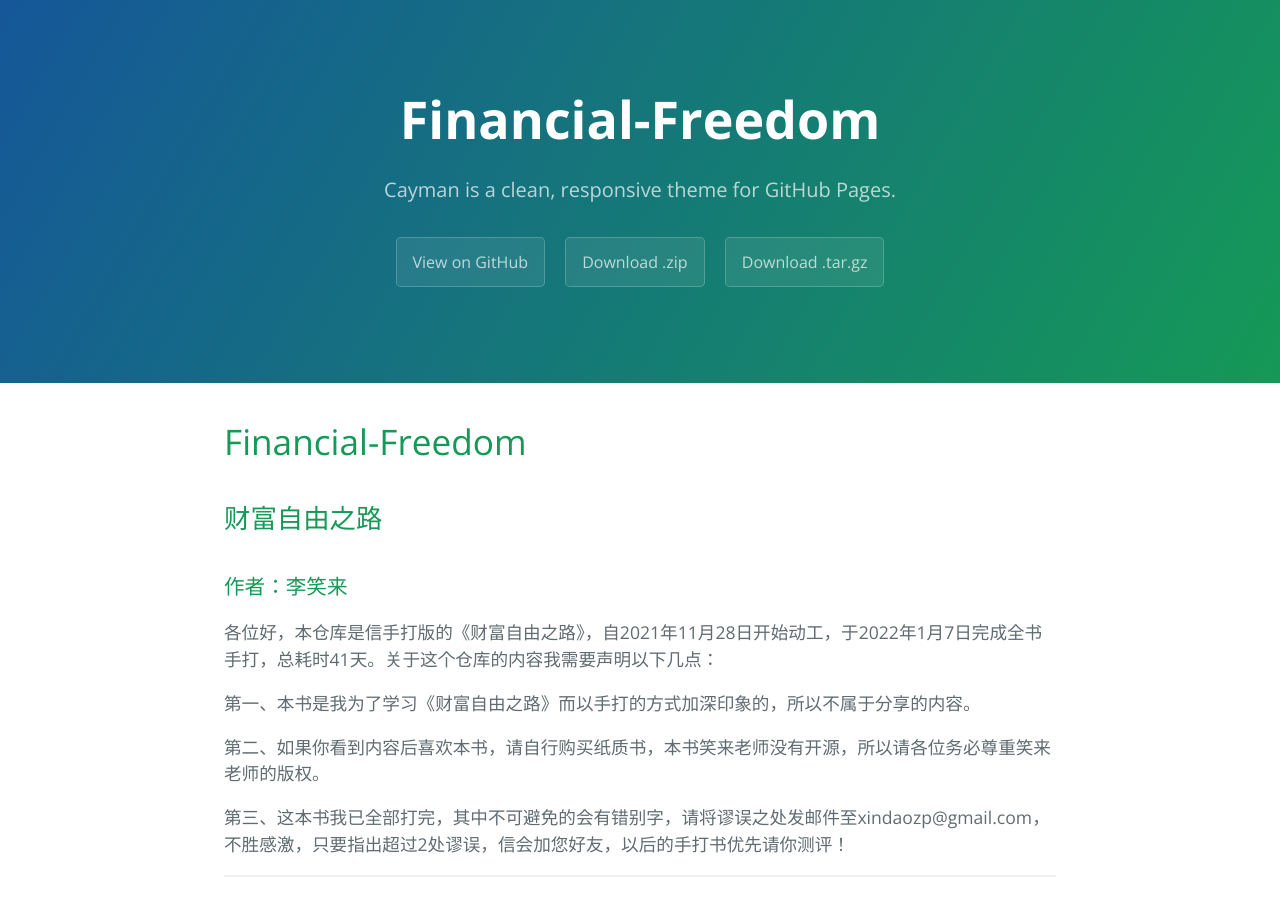
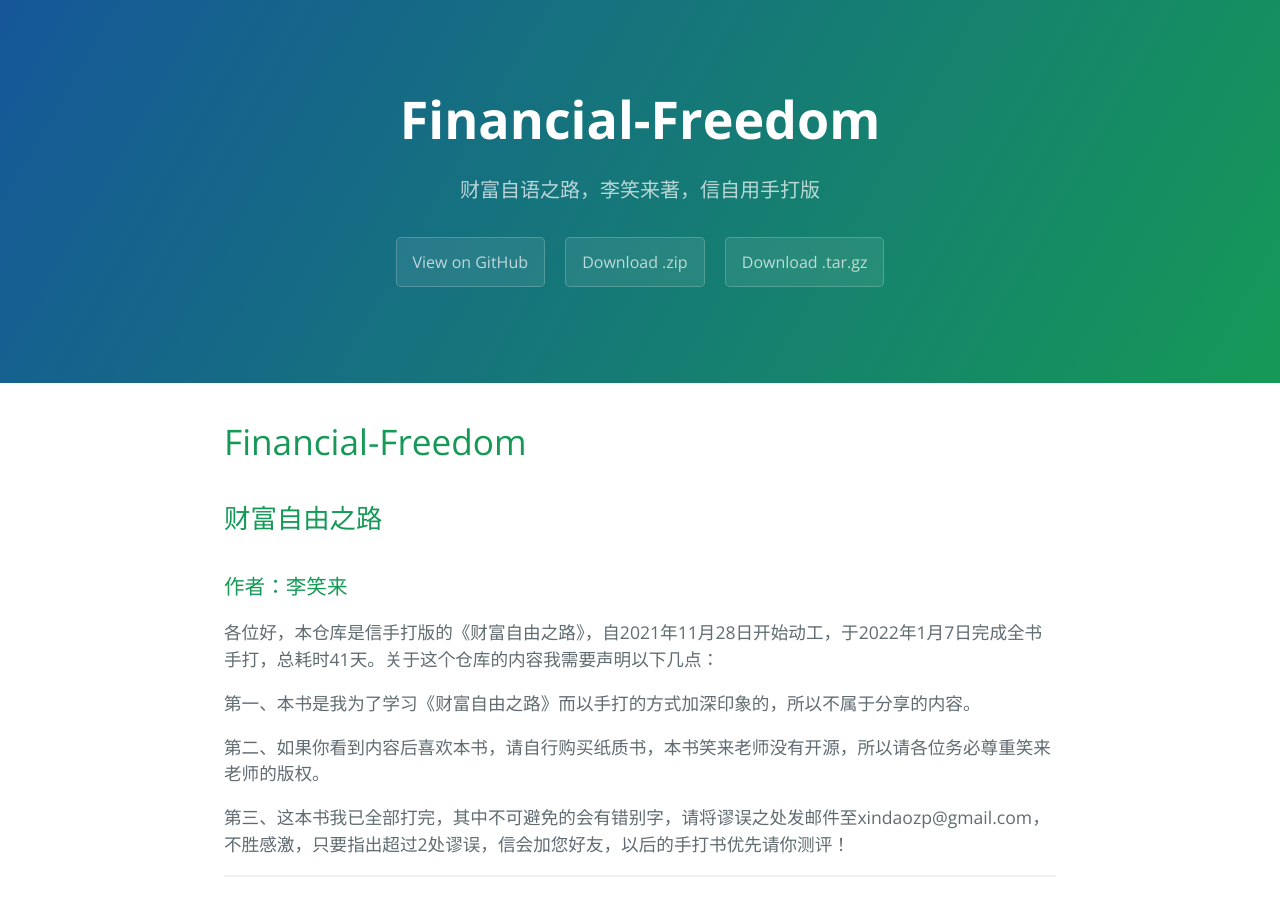
Before and after one commit to liangxincn/Financial-Freedom, a Jekyll site: the page built from README.md, in a window 1280 px wide and 900 px high. Built offline with Jekyll 4.4.1, drawn with Linux system fonts in a browser that asks for light colours; our own code applies the rules of GitHub Pages for plain Markdown files.

Commit message:
Update _config.yml

```diff
--- a/_config.yml
+++ b/_config.yml
@@ -1,5 +1,5 @@
-title: Cayman theme
-description: Cayman is a clean, responsive theme for GitHub Pages.
+title: 财富自由之路
+description: 财富自语之路，李笑来著，信自用手打版
 show_downloads: true
 google_analytics:
 theme: jekyll-theme-cayman
```
